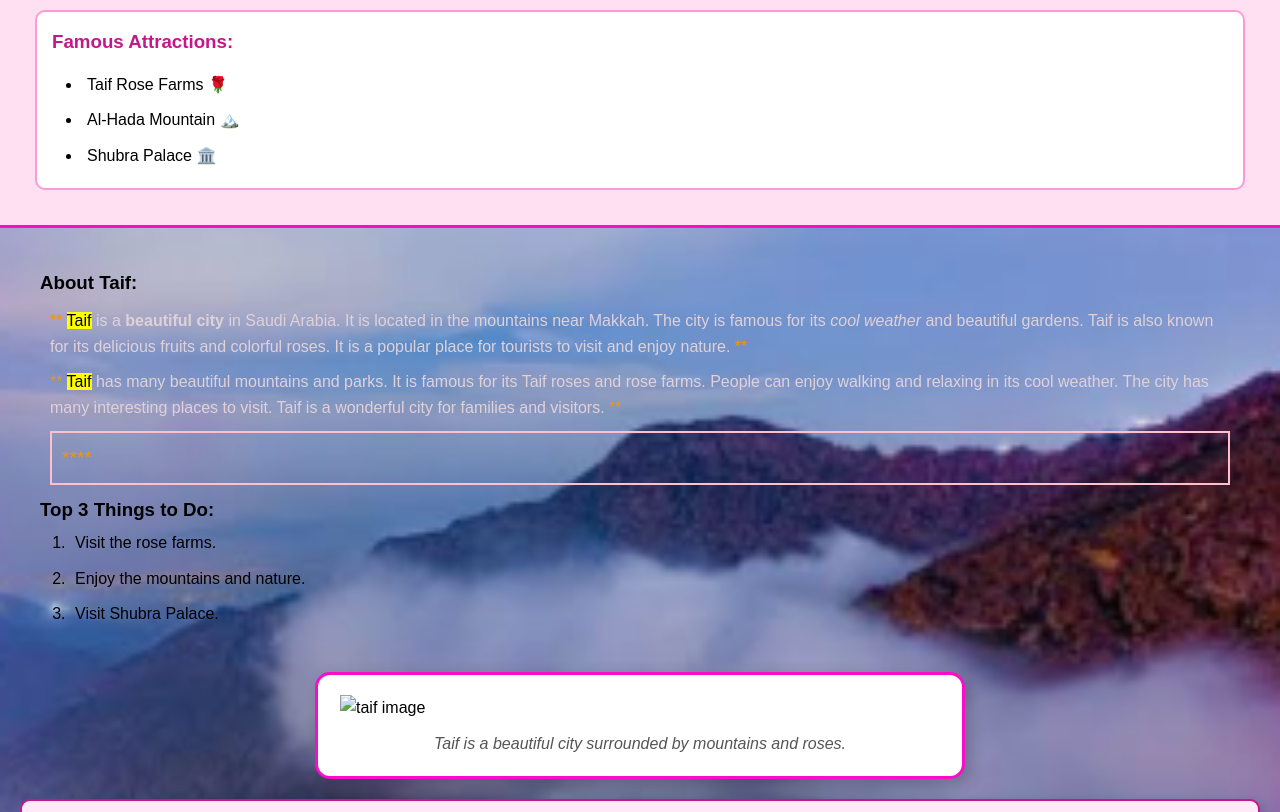
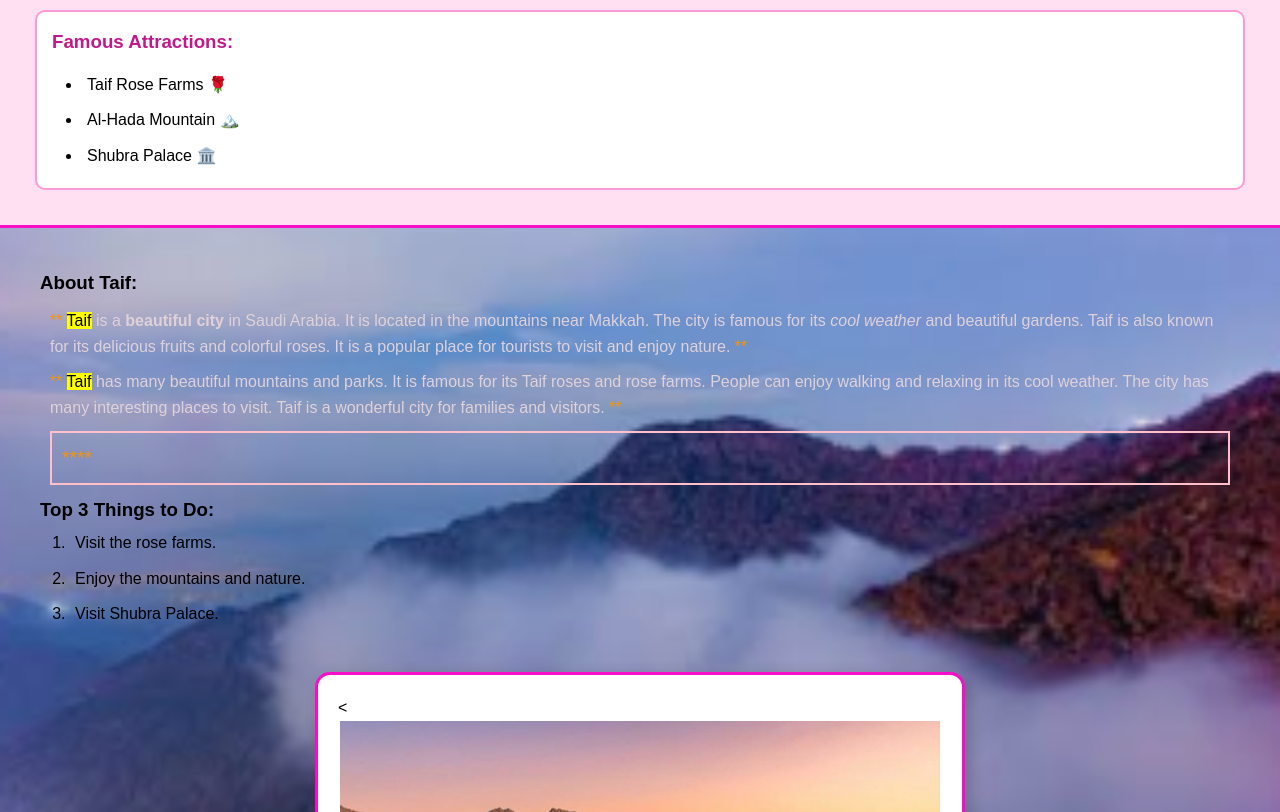
Before and after one commit to la14ma26-cpu/taif-city, a plain HTML site: page index.html in a window 1280 px wide. Shown: the part 140-952 px from the top of the page. Drawn offline with Linux system fonts and the light colour scheme; files whose address does not match are found by name.

Commit message:
Add files via upload

```diff
--- a/index.html
+++ b/index.html
@@ -61,7 +61,7 @@
 
         </section>
 <div class="box1">
-    <figure> <img src="img/taif.jpeg" alt="taif image"
+    <figure> <<img src="taif.jpeg" alt="Taif"
              width="600">
              <figcaption> Taif is a beautiful city surrounded by mountains and roses. </figcaption>
             </figure>
```
